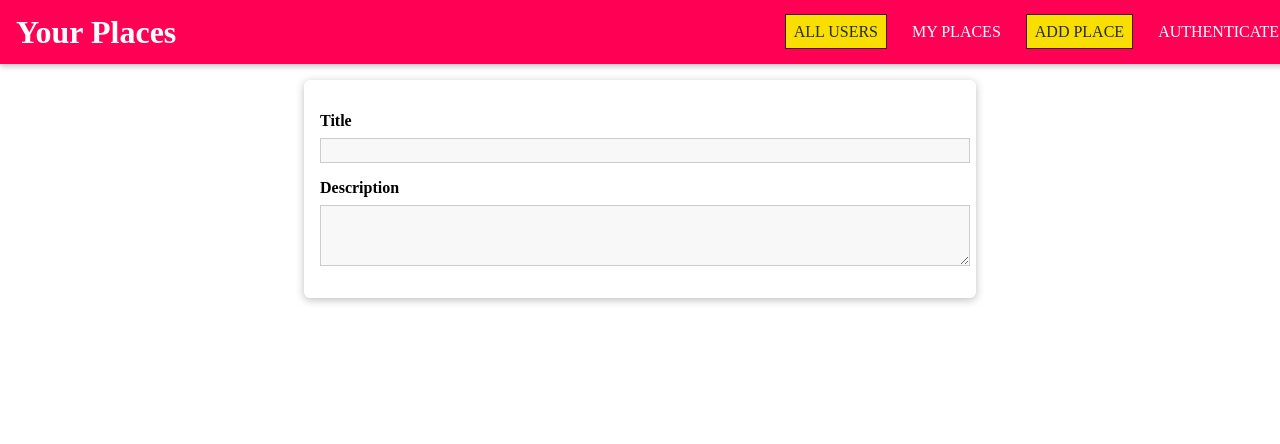
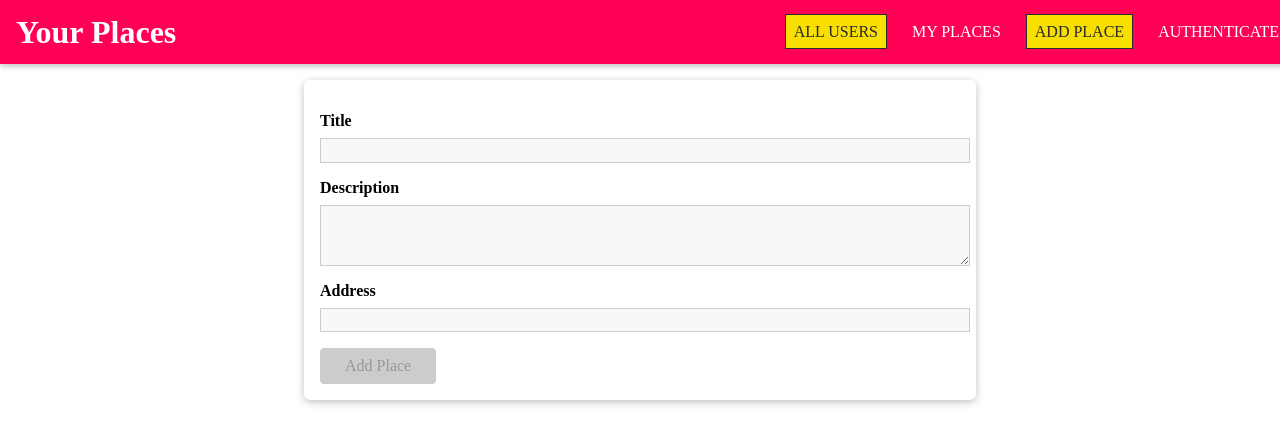
Before and after one commit to nehavenkat1/MERN-Project, a React (Create React App) app in the folder project1/: page /places/new in a window 1280 px wide. Shown: the top 444 px of the page. Built offline with nearby package versions, Linux system fonts and the light colour scheme.

Commit message:
added new functions

```diff
--- a/project1/src/places/pages/NewPlace.js
+++ b/project1/src/places/pages/NewPlace.js
@@ -1,18 +1,62 @@
-import React, { useCallback } from 'react'
+import React, { useCallback, useReducer } from 'react'
 
 import Input from '../../shared/components/FormElements/Input'
+import Button from '../../shared/components/FormElements/Button'
 import { VALIDATOR_MINLENGTH, VALIDATOR_REQUIRE } from '../../shared/util/validators'
 import './NewPlace.css'
 
+const formReducer = (state, action) => {
+    switch (action.type) {
+        case 'INPUT_CHANGE':
+            let formIsValid = true
+            for(const inputId in state.inputs) {
+                if(inputId === action.inputId) {
+                    formIsValid = formIsValid && action.isValid
+                } else {
+                    formIsValid = formIsValid && state.inputs[inputId].isValid
+                }
+            }
+            return {
+                ...state,
+                inputs: {
+                    ...state.inputs,
+                    [action.inputId]: { value: action.value, isValid: action.isValid }
+                },
+                isValid: formIsValid
+            }
+        default:
+            return state
+    }
+}
+
+
+
 const NewPlace = () => {
-    const titleInputHandler = useCallback((id, value, isValid) => {
+    const [formState, dispatch] = useReducer(formReducer, {
+        inputs: {
+            title: {
+                value: '',
+                isValid: false
+            },
+            description: {
+                value: '',
+                isValid: false
+            }
+        },
+        isValid: false
+    })
 
+    const placeSubmitHandler = event => {
+        event.preventDefault()
+        console.log(formState.inputs)
+    }
+
+    const inputHandler = useCallback((id, value, isValid) => {
+        dispatch({type: 'INPUT_CHANGE', value: value, inputId: id, isValid: isValid})
     }, [])
 
-    const descriptionInputHandler = useCallback((id, value, isValid) => {}, [])
-
     return (
-        <form className="place-form">
+        <form className="place-form" onSubmit={placeSubmitHandler}>
             <Input
                 id="title"
                 element="input"
@@ -20,8 +64,7 @@
                 label="Title"
                 validators={[VALIDATOR_REQUIRE()]}
                 errorText="Please enter a valid title."
-
-                onInput={titleInputHandler}
+                onInput={inputHandler}
             />
             <Input
                 id="description"
@@ -29,8 +72,17 @@
                 label="Description"
                 validators={[VALIDATOR_MINLENGTH(5)]}
                 errorText="Please enter a valid description (min. 5 characters)."
-                onInput={descriptionInputHandler}
+                onInput={inputHandler}
             />
+            <Input
+                id="address"
+                element="input"
+                label="Address"
+                validators={[VALIDATOR_REQUIRE()]}
+                errorText="Please enter a valid address."
+                onInput={inputHandler}
+            />
+            <Button type="submit" disabled={!formState.isValid}> Add Place</Button>
         </form>
     )
 }
```
